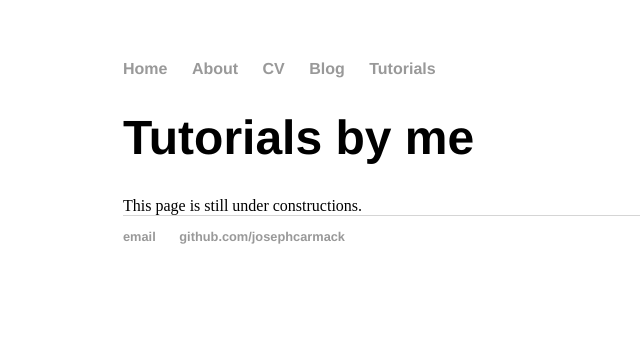
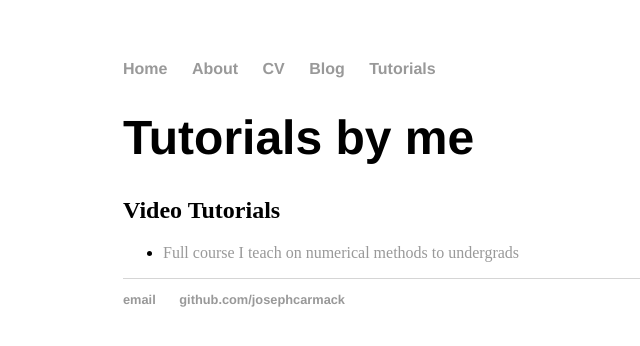
Before and after one commit to josephcarmack/josephcarmack.github.io, a Jekyll site: the page built from tutorials/index.html, in a window 1280 px wide. Shown: the top 346 px of the page, without its empty margins (69-709 px from the left). Built offline with Jekyll 4.4.1, drawn with Linux system fonts in a browser that asks for light colours.

Commit message:
add meeg 2703 page and links

```diff
--- a/tutorials/index.html
+++ b/tutorials/index.html
@@ -3,4 +3,9 @@ layout: default
 title: Tutorials by me
 ---
 	<h1>{{ page.title }}</h1>
-	This page is still under constructions.
+
+	<h2>Video Tutorials</h2>
+	<ul>
+		<li><a href="/tutorials/meeg2703">
+				Full course I teach on numerical methods to undergrads</a></li>
+	</ul>
```
Also changed, not shown: tutorials/meeg2703/index.html (added, +11 -0 lines).
